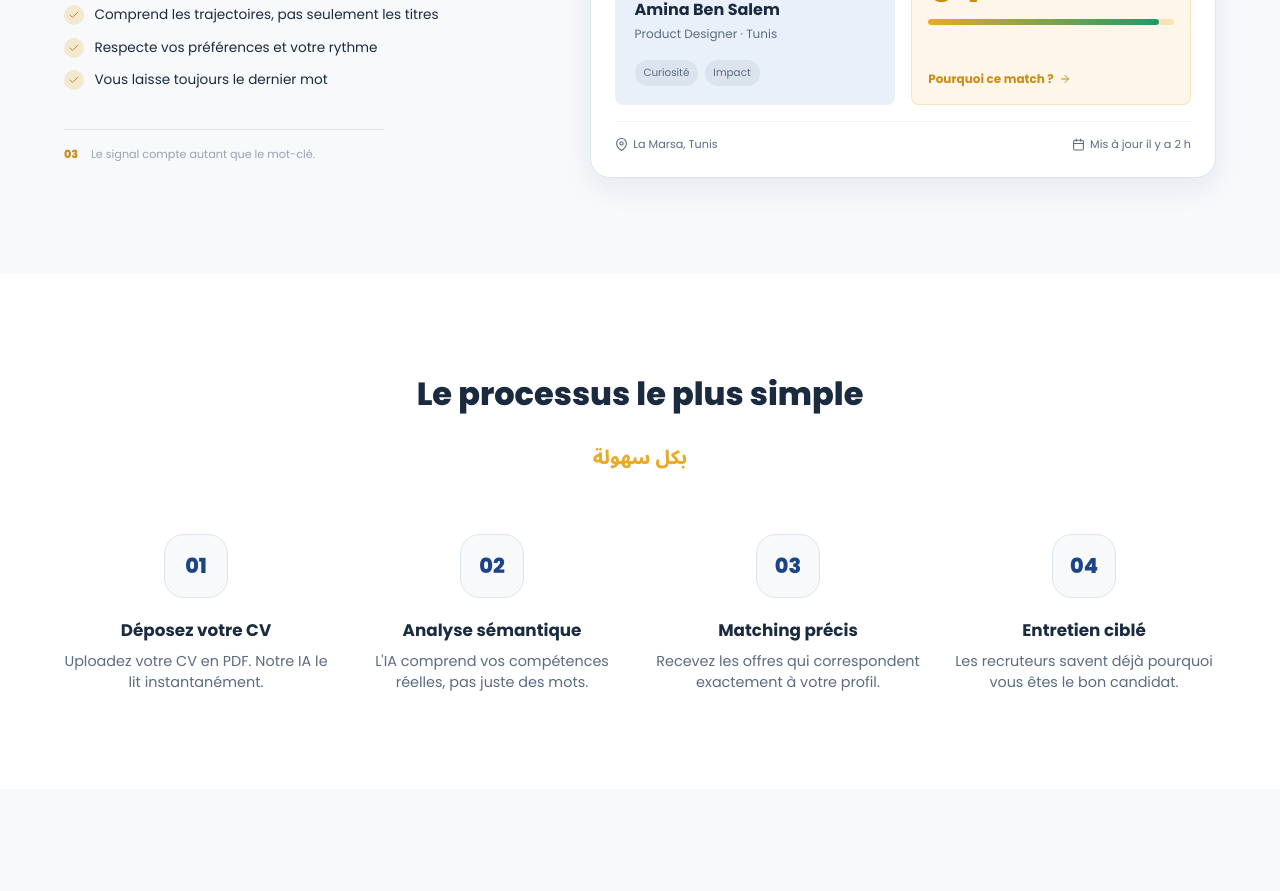
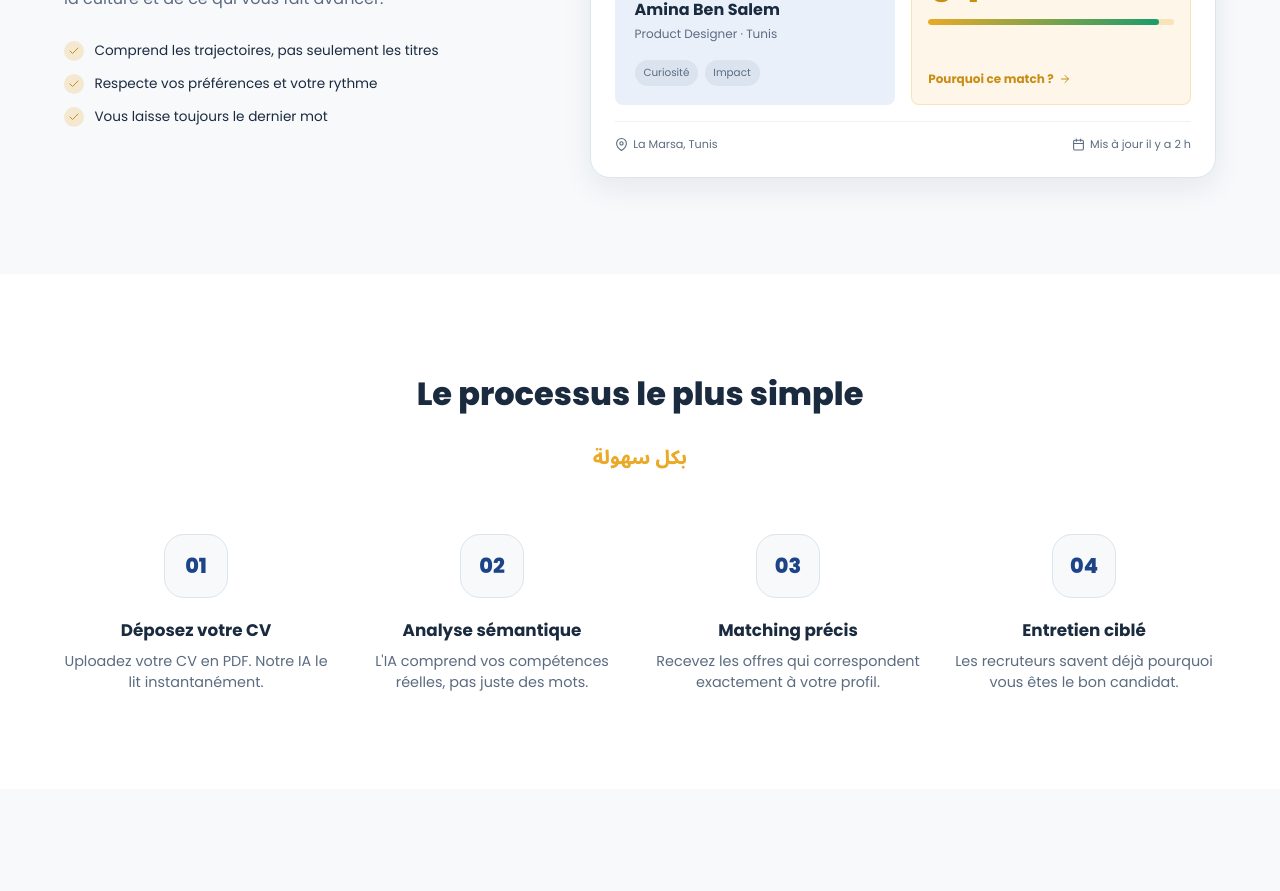
Before and after one commit to meriemzroud7/react_front, a React (Create React App) app: page / in a window 1280 px wide. Shown: the part 2120-3011 px from the top of the page. Built offline with nearby package versions, Linux system fonts and the light colour scheme; no server answers.

Commit message:
Update AiMatch.jsx

```diff
--- a/src/sections/AiMatch.jsx
+++ b/src/sections/AiMatch.jsx
@@ -58,10 +58,7 @@ export default function AiMatch() {
             </div>
           </div>
 
-          <div className="ai-match__aside">
-            <span className="ai-match__aside-num">03</span>
-            <span>Le signal compte autant que le mot-clé.</span>
-          </div>
+
         </div>
 
         <div className="ai-match__panel fade-in-up">
```
